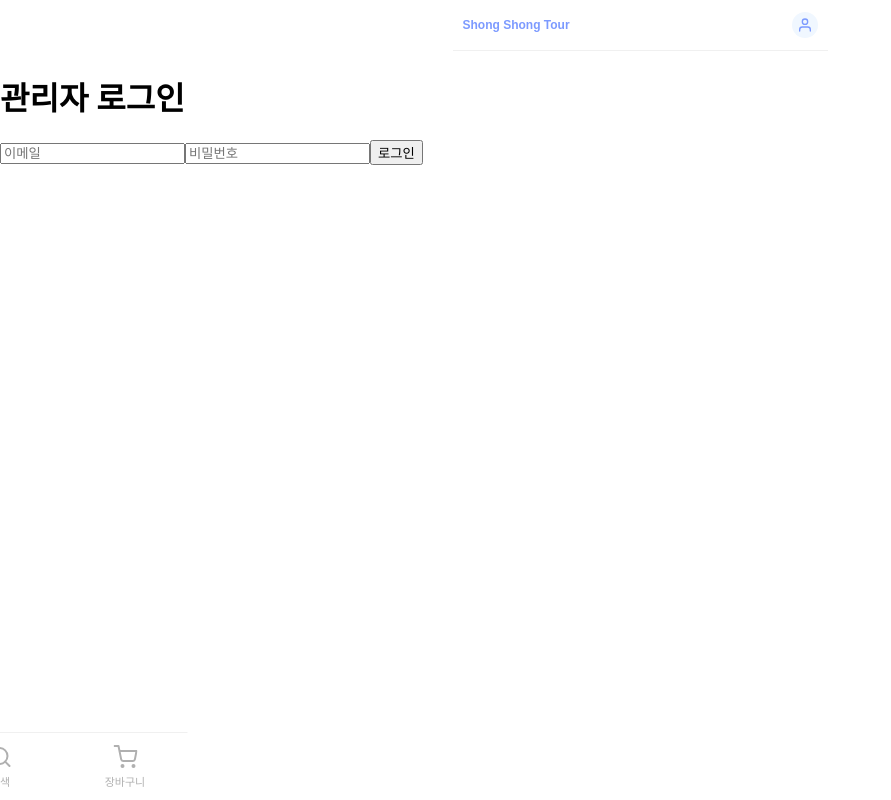
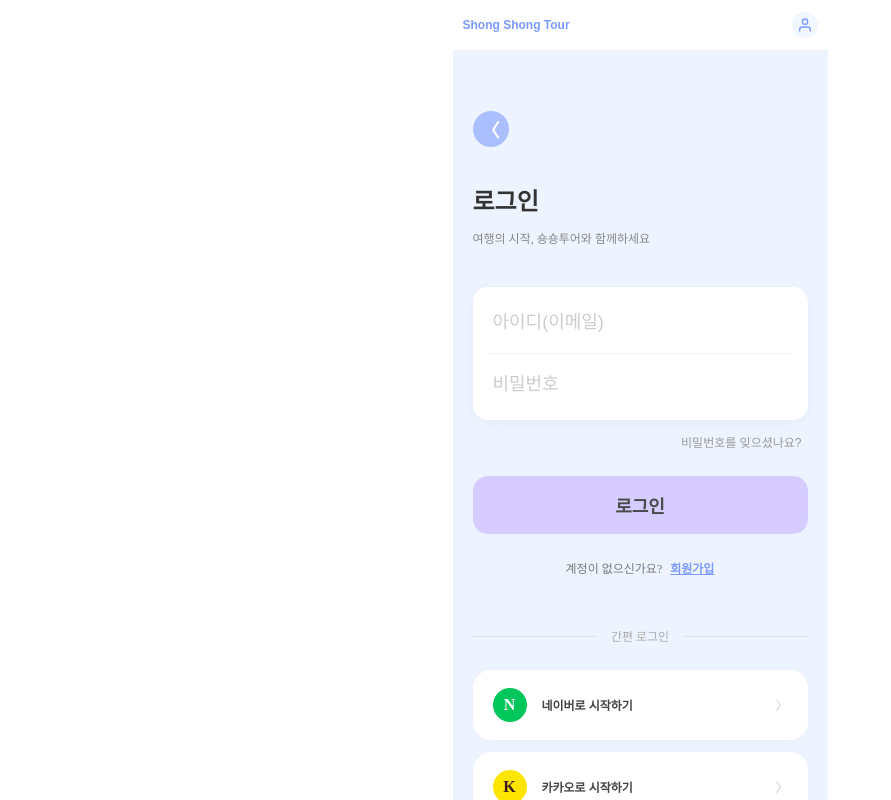
Before and after one commit to haini000/shongshong_tour, a React (Vite) app: page /login in a window 1280 px wide. Shown: the top 800 px of the page, without its empty margins (0-891 px from the left). Built offline with nearby package versions, Linux system fonts and the light colour scheme; no server answers; a web font is replaced by a local one.

Commit message:
feat/login 페이지 구현

```diff
--- a/src/App.tsx
+++ b/src/App.tsx
@@ -5,8 +5,8 @@ import "./lib/supabase";
 
 import Layout from "./layouts/Layout"
 import Main from "./pages/user/main/Main"
-import Login from "./pages/user/auth/Login";
-import Join from "./pages/user/auth/Join";
+import Login from "./pages/user/auth/login/Login";
+import Join from "./pages/user/auth/join/Join";
 import Product from "./pages/user/products/Product";
 import Cart from "./pages/user/cart/Cart";
 import Checkout from "./pages/user/checkout/Checkout";
--- a/src/pages/user/auth/Login.tsx
+++ /dev/null
@@ -1,53 +0,0 @@
-import { useState } from "react";
-import { supabase } from "../../../lib/supabase";
-import { useNavigate } from "react-router-dom";
-
-const Login = () => {
-  const navigate = useNavigate();
-
-  const [email, setEmail] = useState("");
-  const [password, setPassword] = useState("");
-
-  const handleLogin = async (e: React.FormEvent) => {
-    e.preventDefault();
-
-    const { error } = await supabase.auth.signInWithPassword({
-      email,
-      password,
-    });
-
-    if (error) {
-      alert("로그인 실패");
-      console.error(error);
-    } else {
-      alert("로그인 성공");
-      navigate("/admin");
-    }
-  };
-
-  return (
-    <div>
-      <h1>관리자 로그인</h1>
-
-      <form onSubmit={handleLogin}>
-        <input
-          type="email"
-          placeholder="이메일"
-          value={email}
-          onChange={(e) => setEmail(e.target.value)}
-        />
-
-        <input
-          type="password"
-          placeholder="비밀번호"
-          value={password}
-          onChange={(e) => setPassword(e.target.value)}
-        />
-
-        <button type="submit">로그인</button>
-      </form>
-    </div>
-  );
-};
-
-export default Login;
--- /dev/null
+++ b/src/pages/user/auth/login/Login.scss
@@ -0,0 +1,199 @@
+@use '/src/components/common.scss' as *;
+
+.login-page {
+  width: 100%;
+  max-width: 375px;
+  margin: 0 auto;
+  min-height: 100vh;
+  background-color: $neutral-100; // #eef4ff
+  padding: 60px 20px 100px;
+  box-sizing: border-box;
+
+  // 1. 헤더 영역
+  .login-header {
+    margin-bottom: 40px;
+
+    .back-btn {
+      background: none;
+      border: none;
+      padding: 0;
+      cursor: pointer;
+      margin-bottom: 15px;
+
+      .icon-circle {
+        display: flex;
+        align-items: center;
+        justify-content: center;
+        width: 36px;
+        height: 36px;
+        background-color: #abbfff; // 뒤로가기 버튼 배경색
+        color: $white;
+        border-radius: 50%;
+        font-size: $font-18;
+        font-weight: bold;
+      }
+    }
+
+    h2 {
+      font-size: $font-24;
+      font-weight: 700;
+      color: #333;
+      margin-bottom: 8px;
+    }
+
+    p {
+      font-size: $font-12;
+      color: #888;
+    }
+  }
+
+  // 2. 로그인 폼
+  .login-form {
+    .input-group {
+      background: $white;
+      border-radius: 15px;
+      padding: 5px 15px;
+      box-shadow: 0 4px 15px rgba(0, 0, 0, 0.03);
+      margin-bottom: 12px;
+
+      input {
+        width: 100%;
+        padding: 20px 5px;
+        border: none;
+        font-size: $font-18;
+        outline: none;
+        background: transparent;
+
+        &:first-child {
+          border-bottom: 1px solid $light-gray;
+        }
+
+        &::placeholder {
+          color: #ccc;
+        }
+      }
+    }
+
+    .form-helper {
+      text-align: right;
+      margin-bottom: 25px;
+
+      .text-link {
+        background: none;
+        border: none;
+        color: #999;
+        font-size: $font-12;
+        cursor: pointer;
+      }
+    }
+
+    .login-submit-btn {
+      width: 100%;
+      height: 58px;
+      background-color: $accent-500; // #d6ccff (연보라)
+      color: #4a4a4a;
+      border: none;
+      border-radius: 15px;
+      font-size: $font-18;
+      font-weight: 700;
+      cursor: pointer;
+      margin-bottom: 25px;
+
+      &:disabled {
+        opacity: 0.6;
+        cursor: not-allowed;
+      }
+    }
+
+    .signup-prompt {
+      text-align: center;
+      font-size: $font-12;
+      color: #777;
+
+      span {
+        color: $primary-500; // #7c9aff
+        font-weight: 700;
+        margin-left: 5px;
+        cursor: pointer;
+        text-decoration: underline;
+      }
+    }
+  }
+
+  // 3. 간편 로그인 섹션
+  .social-login {
+    margin-top: 50px;
+
+    .divider {
+      text-align: center;
+      position: relative;
+      margin-bottom: 25px;
+
+      &::before {
+        content: "";
+        position: absolute;
+        top: 50%;
+        left: 0;
+        width: 100%;
+        height: 1px;
+        background-color: #e0e0e0;
+        z-index: 1;
+      }
+
+      span {
+        position: relative;
+        background: $neutral-100;
+        padding: 0 15px;
+        color: #aaa;
+        font-size: $font-12;
+        z-index: 2;
+      }
+    }
+
+    .social-buttons {
+      display: flex;
+      flex-direction: column;
+      gap: 12px;
+
+      .social-item {
+        display: flex;
+        align-items: center;
+        background: $white;
+        padding: 18px 20px;
+        border-radius: 18px;
+        box-shadow: 0 2px 10px rgba(0, 0, 0, 0.02);
+        cursor: pointer;
+        position: relative;
+
+        .logo {
+          width: 34px;
+          height: 34px;
+          border-radius: 50%;
+          display: flex;
+          align-items: center;
+          justify-content: center;
+          margin-right: 15px;
+          font-weight: 900;
+          color: $white;
+        }
+
+        &.naver .logo { background-color: #03c75a; }
+        &.kakao .logo { background-color: #fee500; color: #3c1e1e; }
+        &.google .logo { background-color: $white; border: 1px solid #eee; color: #777; }
+
+        .label {
+          font-size: $font-12;
+          font-weight: 600;
+          color: #444;
+          flex-grow: 1;
+        }
+
+        .arrow {
+          color: #ddd;
+          font-size: $font-12;
+          font-weight: bold;
+        }
+      }
+    }
+  }
+}
--- /dev/null
+++ b/src/pages/user/auth/login/Login.tsx
@@ -0,0 +1,129 @@
+import React, { useState } from "react";
+import { useNavigate } from "react-router-dom";
+import { supabase } from "../../../../lib/supabase";
+import "./Login.scss";
+
+const Login = () => {
+  const navigate = useNavigate();
+
+  const [email, setEmail] = useState("");
+  const [password, setPassword] = useState("");
+  const [loading, setLoading] = useState(false);
+
+  const handleLogin = async (e: React.FormEvent) => {
+    e.preventDefault();
+    setLoading(true);
+
+    try {
+      // 1. Supabase Auth 로그인 시도
+      const { data: authData, error: authError } = await supabase.auth.signInWithPassword({
+        email,
+        password,
+      });
+
+      if (authError) throw authError;
+
+      // 🔹 세션이 브라우저에 확실히 저장될 때까지 잠시 대기하거나 유저 정보를 다시 확인합니다.
+      if (authData?.user) {
+
+        // 2. User 테이블에서 user_role 확인 (Edit.tsx의 fetch 패턴 적용)
+        const { data: userData, error: userError } = await supabase
+          .from("User")
+          .select("user_role")
+          .eq("user_email", email.trim()) // 공백 제거 후 비교
+          .single();
+
+        if (userError || !userData) {
+          console.error("DB 권한 조회 실패:", userError);
+          // 권한 조회 실패 시 기본 페이지로 이동시키되 세션은 유지됨
+          navigate("/");
+          return;
+        }
+
+        // 3. user_role 값 확인 (대소문자 구분 주의)
+        // DB에 저장된 값이 'admin'인지 'ADMIN'인지 확인이 필요합니다.
+        const role = userData.user_role.toLowerCase();
+
+        if (role === "admin") {
+          alert("관리자 계정으로 로그인되었습니다.");
+          navigate("/admin");
+        } else {
+          alert("로그인 성공!");
+          navigate("/");
+        }
+      }
+    } catch (error: any) {
+      alert(`로그인 실패: ${error.message}`);
+      console.error(error);
+    } finally {
+      setLoading(false);
+    }
+  };
+
+  return (
+    <div className="login-page">
+      <header className="login-header">
+        <button className="back-btn" onClick={() => navigate(-1)}>
+          <span className="icon-circle">〈</span>
+        </button>
+        <h2>로그인</h2>
+        <p>여행의 시작, 숑숑투어와 함께하세요</p>
+      </header>
+
+      <form className="login-form" onSubmit={handleLogin}>
+        <div className="input-group">
+          <input
+            type="email"
+            placeholder="아이디(이메일)"
+            value={email}
+            onChange={(e) => setEmail(e.target.value)}
+            required
+          />
+          <input
+            type="password"
+            placeholder="비밀번호"
+            value={password}
+            onChange={(e) => setPassword(e.target.value)}
+            required
+          />
+        </div>
+
+        <div className="form-helper">
+          <button type="button" className="text-link">비밀번호를 잊으셨나요?</button>
+        </div>
+
+        <button type="submit" className="login-submit-btn" disabled={loading}>
+          {loading ? "확인 중..." : "로그인"}
+        </button>
+
+        <div className="signup-prompt">
+          계정이 없으신가요? <span onClick={() => navigate("/join")}>회원가입</span>
+        </div>
+      </form>
+
+      {/* 디자인을 위한 소셜 로그인 섹션 유지 */}
+      <section className="social-login">
+        <div className="divider"><span>간편 로그인</span></div>
+        <div className="social-buttons">
+          <div className="social-item naver">
+            <span className="logo">N</span>
+            <span className="label">네이버로 시작하기</span>
+            <span className="arrow">〉</span>
+          </div>
+          <div className="social-item kakao">
+            <span className="logo">K</span>
+            <span className="label">카카오로 시작하기</span>
+            <span className="arrow">〉</span>
+          </div>
+          <div className="social-item google">
+            <span className="logo">G</span>
+            <span className="label">Google로 시작하기</span>
+            <span className="arrow">〉</span>
+          </div>
+        </div>
+      </section>
+    </div>
+  );
+};
+
+export default Login;
```
Also changed, not shown: src/pages/user/auth/join/Join.tsx (renamed from src/pages/user/auth/Join.tsx).
